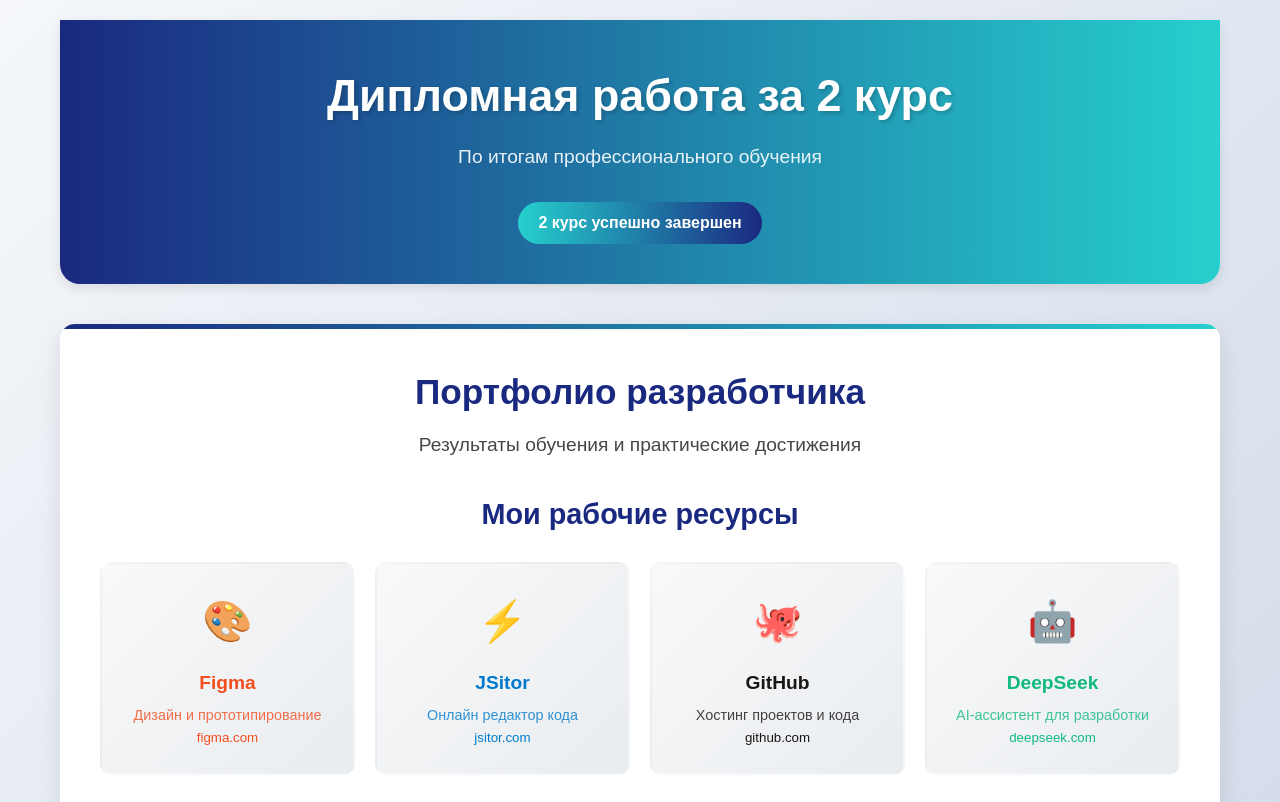
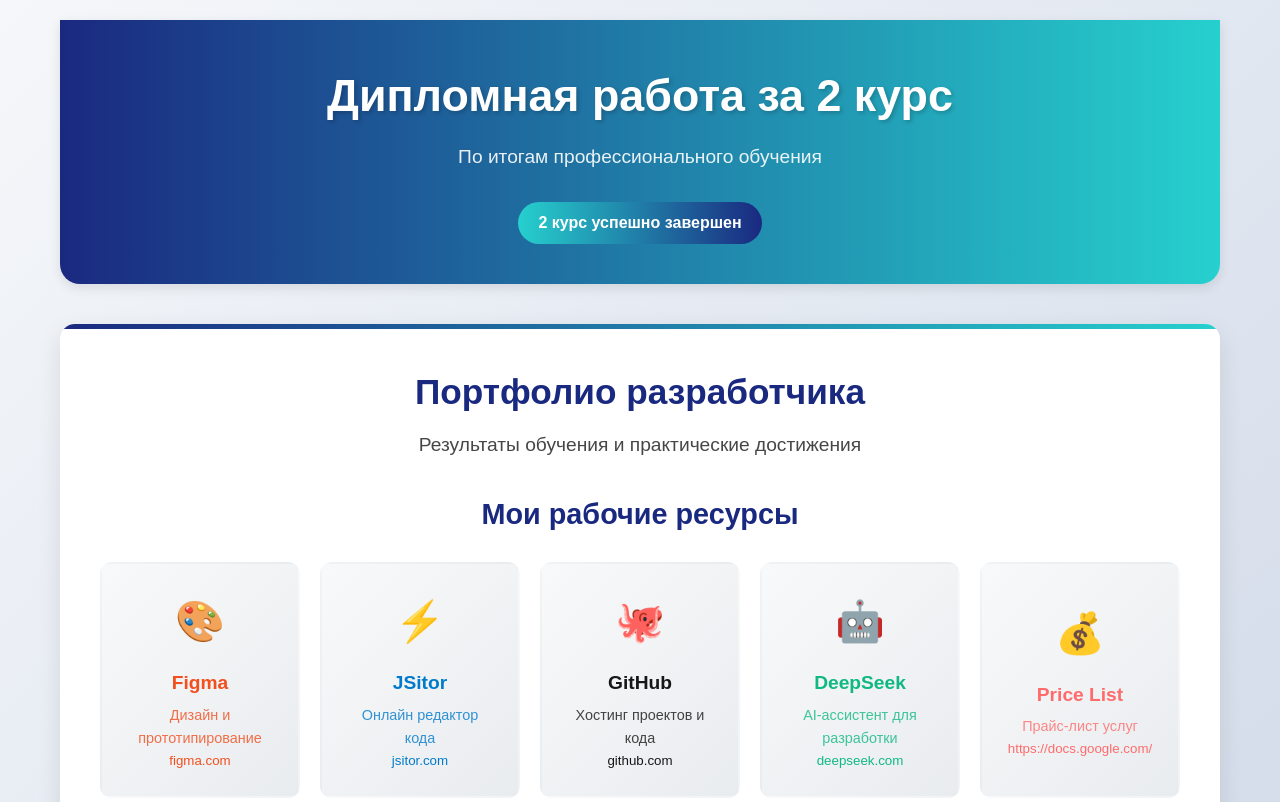
Before and after one commit to hromovila99-afk/diplom, a plain HTML site: page index.html in a window 1280 px wide. Shown: the top 802 px of the page. Drawn offline with Linux system fonts and the light colour scheme.

Commit message:
index.html

```diff
--- a/index.html
+++ b/index.html
@@ -163,6 +163,10 @@
 
 		.link-card.deepseek {
 			color: #10B981;
+		}
+
+		.link-card.price {
+			color: #FF6B6B;
 		}
 
 		.link-card h4 {
@@ -402,6 +406,16 @@
 							<p>AI-ассистент для разработки</p>
 							<small>deepseek.com</small>
 						</a>
+
+						<!-- НОВЫЙ КОНТЕЙНЕР PRICE LIST -->
+						<a href="https://docs.google.com/spreadsheets/d/1P_YYrTDRqRPkoNaCquK2hJxajNbY8qdGVjLgklpOTXg/edit?usp=sharing"
+						   target="_blank"
+						   class="link-card price">
+							<div class="link-icon">💰</div>
+							<h4>Price List</h4>
+							<p>Прайс-лист услуг</p>
+							<small>https://docs.google.com/</small>
+						</a>
 					</div>
 				</section>
 
@@ -458,6 +472,7 @@
 						</div>
 					</div>
 				</section>
+			</div>
 		</main>
 
 		<!-- Футер -->
```
Lines whose indentation alone changed are shown as unchanged.
